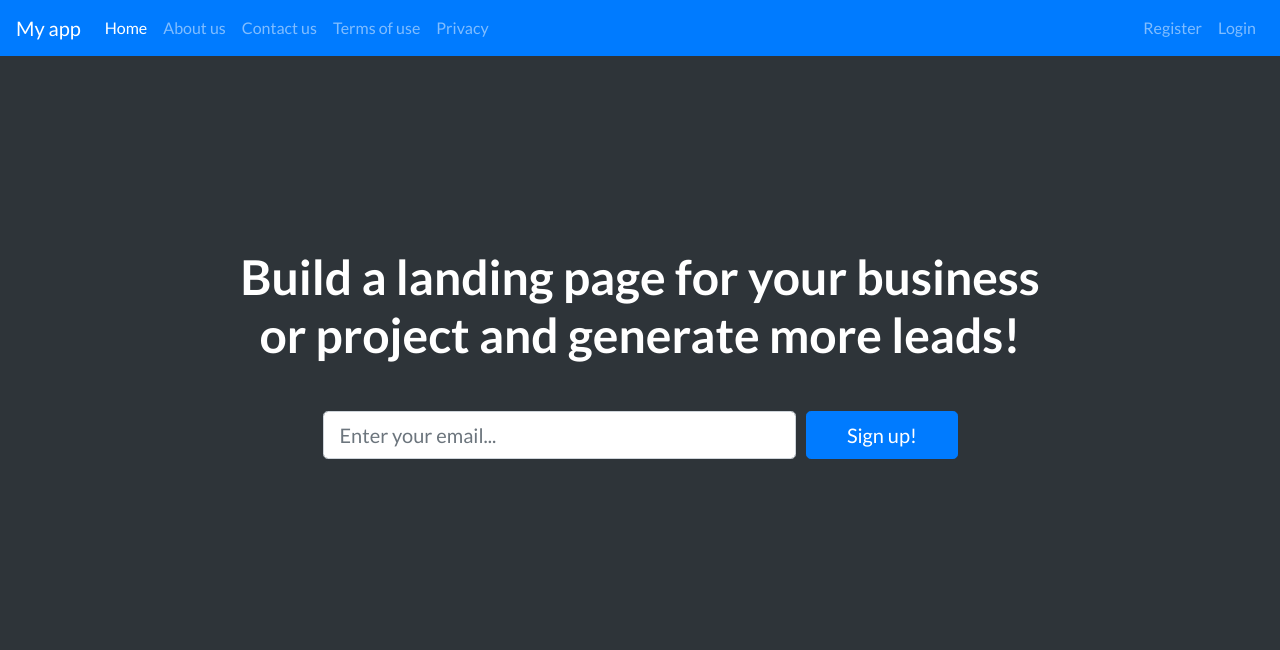
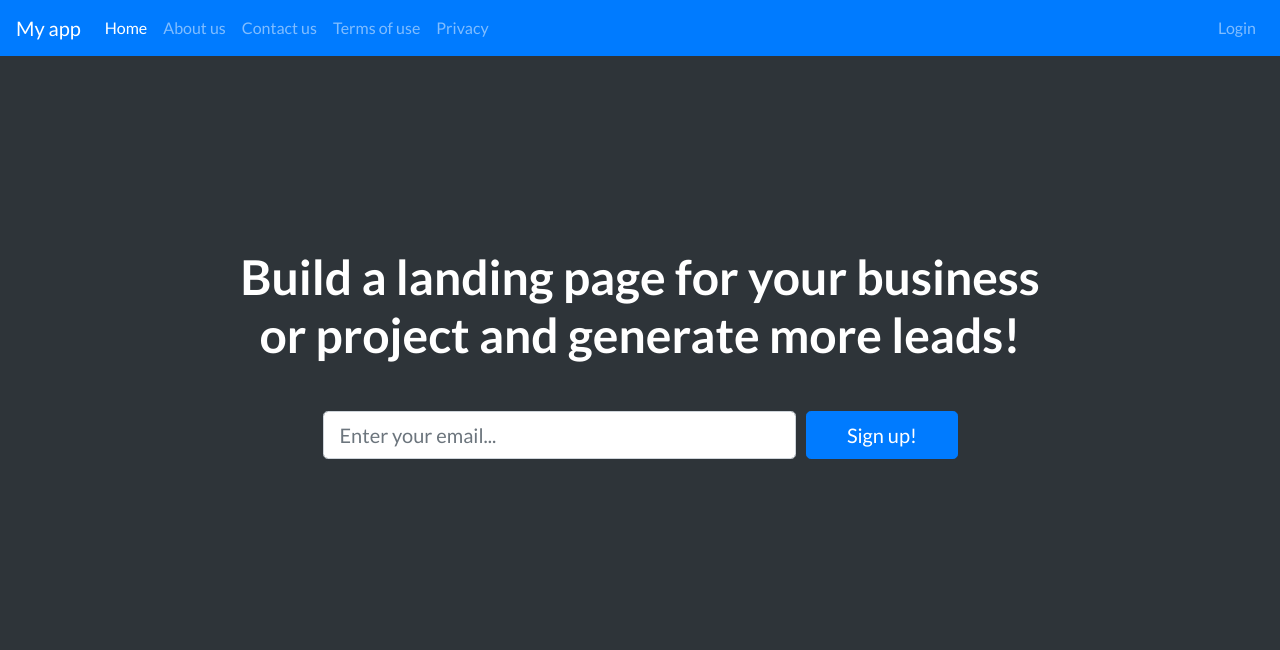
Before and after one commit to aleoreina/django-goodstart, a Django app: page / in a window 1280 px wide. Shown: the top 650 px of the page. Run offline with Django 3.2, Linux system fonts and the light colour scheme; some libraries are stand-ins or nearby versions.

Commit message:
Register disabled temp.

```diff
--- a/webapp/public/template/base.html
+++ b/webapp/public/template/base.html
@@ -45,7 +45,7 @@
     </ul>
     <ul class="navbar-nav ml-auto">
 
-      <li class="nav-item"><a class="nav-link" href="{%url 'users:users-login'%}">Register</a></li>
+      <!-- <li class="nav-item"><a class="nav-link" href="{%url 'users:users-login'%}">Register</a></li> -->
       <li class="nav-item"><a class="nav-link" href="{%url 'users:users-login'%}">Login</a></li>
       <!-- <li class="nav-item"><a class="nav-link" href="#"> Menu item </a></li>-->
       <!-- <li class="nav-item dropdown">
--- a/webapp/users/urls.py
+++ b/webapp/users/urls.py
@@ -5,5 +5,5 @@ from .views import LoginView, RegisterView
 app_name = 'users'
 urlpatterns = [
     path('login', LoginView.as_view(), name="users-login"),
-    path('register', RegisterView.as_view(), name="users-register"),
+   # path('register', RegisterView.as_view(), name="users-register"),
 ]
```
